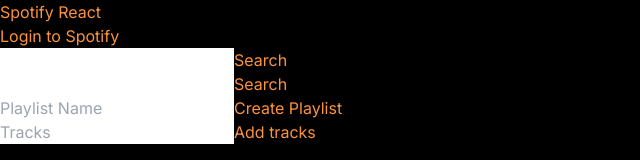
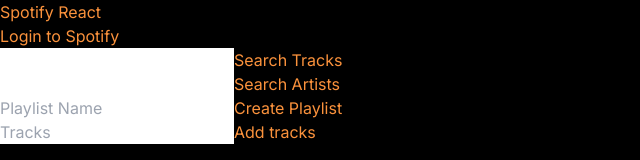
Before and after one commit to Njoe00/Youtube-PlayList-To-Spotify-Converter, a Next.js app: page / in a window 1280 px wide. Shown: the top 160 px of the page, without its empty margins (0-640 px from the left). Built offline with nearby package versions, Linux system fonts and the light colour scheme.

Commit message:
adding further commits

```diff
--- a/src/app/page.tsx
+++ b/src/app/page.tsx
@@ -101,15 +101,15 @@ export default function Home() {
         </header>
         <form onSubmit={searchTracks}>
           <input type="text" onChange={(e) => setSearchKey(e.target.value)} />
-          <button type={"submit"}>Search</button>
+          <button type={"submit"}>Search Tracks</button>
         </form>
         <form onSubmit={searchArtists}>
           <input type="text" onChange={(e) => setSearchKey(e.target.value)} />
-          <button type={"submit"}>Search</button>
+          <button type={"submit"}>Search Artists</button>
         </form>
         {renderArtists()}
       </div>
-      <Playlist token={token} />
+      <Playlist token={token} tracks={tracks} />
     </main>
   );
 }
--- a/src/app/playlist/page.tsx
+++ b/src/app/playlist/page.tsx
@@ -1,7 +1,13 @@
 import React, { useState } from "react";
 import axios from "axios";
 
-export default function Playlist({ token }: { token: string | null }) {
+export default function Playlist({
+  token,
+  tracks,
+}: {
+  token: string | null;
+  tracks: string;
+}) {
   const [playlistName, setPlaylistName] = useState("");
   const [trackName, setTrackName] = useState("");
   const [playlistId, setPlaylistId] = useState("");
@@ -31,7 +37,7 @@ export default function Playlist({ token }: { token: string | null }) {
     try {
       const response = await axios.post(
         `https://api.spotify.com/v1/playlists/${playlistId}/tracks`,
-        { uris: [trackName] },
+        { uris: [tracks] },
         {
           headers: {
             Authorization: `Bearer ${token}`,
```
